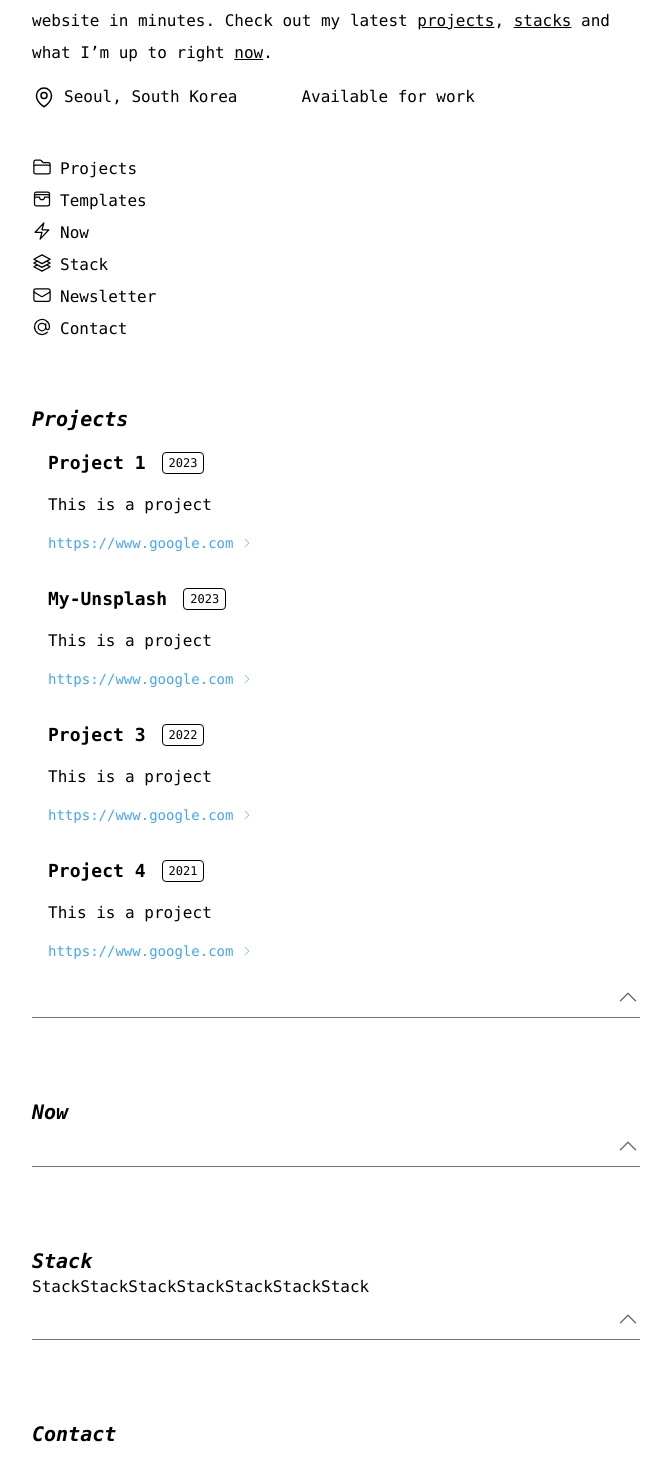
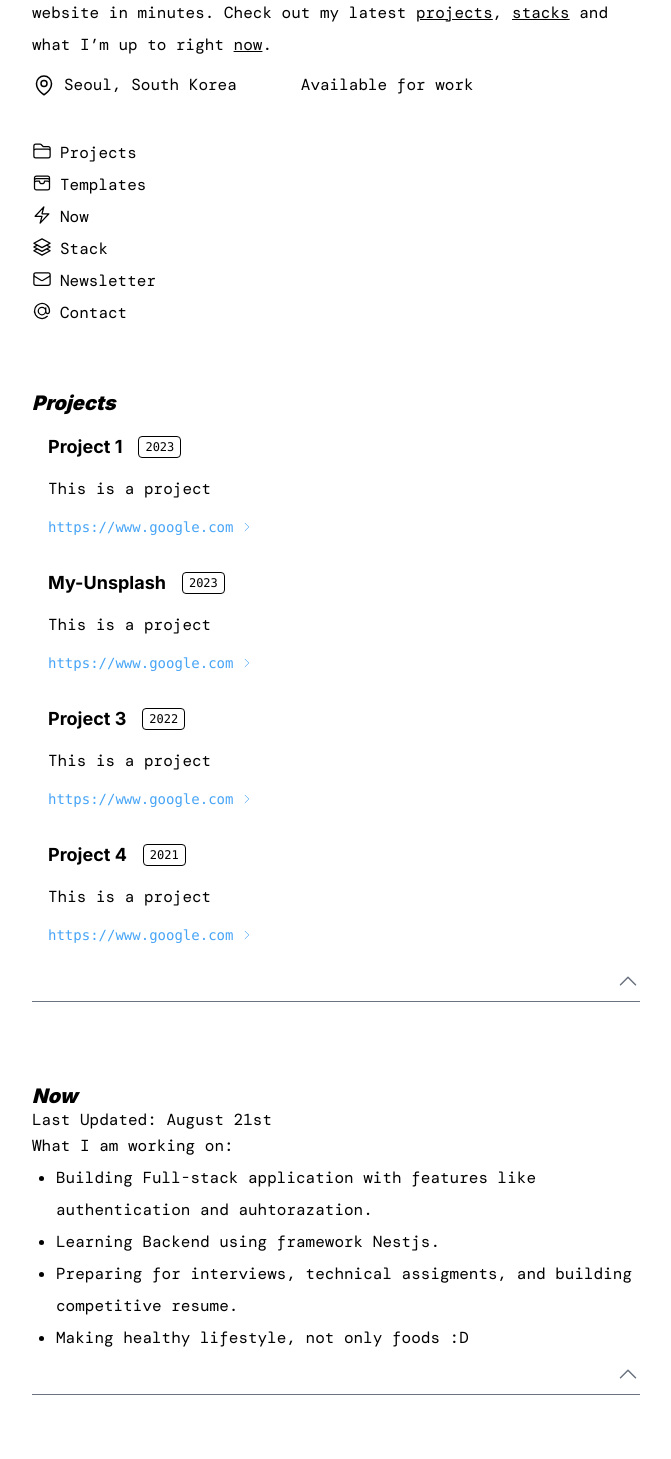
Before and after one commit to unstoppab1e/web-portfolio, a Next.js app: page / in a window 1280 px wide. Shown: the part 251-1710 px from the top of the page, without its empty margins (304-975 px from the left). Built offline with nearby package versions, Linux system fonts and the light colour scheme.

Commit message:
feat: added now, contact, and stack sections

```diff
--- a/src/app/page.tsx
+++ b/src/app/page.tsx
@@ -15,6 +15,8 @@ const mono = DM_Mono({
   weight: '400',
   variable: '--dm-mono',
 })
+
+
 
 export default function Home() {
 
--- a/src/components/Contact.tsx
+++ b/src/components/Contact.tsx
@@ -1,7 +1,7 @@
 export default function Contact() {
   return (
     <div className="pt-16">
-      <h3 className='font-interbold font-black italic text-xl text-black dark:text-white pt-4'>
+      <h3 className='font-inter font-title italic text-xl text-black dark:text-white pt-4'>
         Contact
       </h3>
     </div>
--- a/src/components/Description.tsx
+++ b/src/components/Description.tsx
@@ -27,7 +27,7 @@ const Description = () => {
     }
   }
   return (
-    <div className='flex-row text-base font-normal tracking-normal leading-loose mb-5 text-left'>
+    <div className='font-dmmono line-mono flex-row text-mono font-normal tracking-normal mb-5 text-left'>
       <p className='mt-3'>
         Front-end developer
       </p>
--- a/src/components/Now.tsx
+++ b/src/components/Now.tsx
@@ -1,9 +1,28 @@
+import React from 'react'
+
 export default function Now() {
   return (
-    <div id='now' className="pt-16">
-      <h3 className='font-interbold font-black italic text-xl text-black dark:text-white pt-4'>
+    <div id='now' className="h-full pt-16 leading-tight">
+      <h3 className='font-inter font-title italic text-xl text-black dark:text-white pt-4'>
         Now
       </h3>
+      <div className="flex-col font-dmmono">
+        <p>
+          Last Updated: August 21st
+        </p>
+        <div className='leading-loose'>
+          <h2>
+            What I am working on:
+          </h2>
+          <ul className='list-disc ml-6 line-custom'>
+            <li className=''>Building Full-stack application with features like authentication and auhtorazation.</li>
+            <li>Learning Backend using framework Nestjs.</li>
+            <li>Preparing for interviews, technical assigments, and building competitive resume.</li>
+            <li>Making healthy lifestyle, not only foods :D</li>
+          </ul>
+        </div>
+
+      </div>
     </div>
   )
 }
--- a/src/components/Overview.tsx
+++ b/src/components/Overview.tsx
@@ -2,7 +2,7 @@ import React from 'react'
 
 const Overview = () => {
   return (
-    <div className='pt-6 text-base'>
+    <div className='pt-6 font-dmmono text-base'>
         <div className="flex flex-col flex-initial gap-2">
             <a href='./#projects' className='flex gap-2 align-center font-normal cursor-pointer'>
                 <svg xmlns="http://www.w3.org/2000/svg" fill="none" viewBox="0 0 24 24" strokeWidth={1.5} stroke="currentColor" className="w-5 h-5">
--- a/src/components/Projects.tsx
+++ b/src/components/Projects.tsx
@@ -1,5 +1,11 @@
 import React from 'react'
-import BreakLines from './BreakLines';
+import { Inter } from 'next/font/google';
+
+const inter = Inter({
+  subsets: ["latin"],
+  weight: ['700', '900'],
+  variable: '--inter',
+})
 
 const Projects = () => {
 
@@ -33,7 +39,7 @@ const Projects = () => {
   return (
     <><div id='projects' className='pt-12'>
           <div>
-              <h3 className='font-interbold font-black italic text-xl text-black dark:text-white pt-4'>
+              <h3 className='font-inter font-title italic text-xl text-black dark:text-white pt-4'>
                   Projects
               </h3>
           </div>
@@ -49,7 +55,7 @@ const Projects = () => {
                                   <p className='text-xs font-normal dark:text-white text '>{project.year}</p>
                               </div>
                           </div>
-                          <div>{project.description}</div>
+                          <div className='font-dmmono'>{project.description}</div>
                           <div className='text-sm font-mono text-[#46a4f6]'>
                               <a href={project.link} className='flex items-center gap-2'>
                                   {project.link}
--- a/src/components/Stack.tsx
+++ b/src/components/Stack.tsx
@@ -1,7 +1,7 @@
 export default function Stack() {
   return (
     <div id="stack" className="pt-16">
-      <h3 className='font-interbold font-black italic text-xl text-black dark:text-white pt-4'>
+      <h3 className='font-inter font-title italic text-xl text-black dark:text-white pt-4'>
         Stack
       </h3>
       <div className="flex column-2">
--- a/tailwind.config.ts
+++ b/tailwind.config.ts
@@ -9,8 +9,17 @@ const config: Config = {
   ],
   theme: {
     extend: {
+      lineHeight: {
+        custom: '1.25',
+        mono: '1.75',
+      },
       fontFamily: {
-        dmmono: ['var(--dmmono)'],
+        dmmono: ['DM Mono', 'monospace'],
+        inter: ['Inter', 'sans-serif'],
+      },
+      fontWeight: {
+        title: '900',
+        normal: '400',
       },
       backgroundImage: {
         'gradient-radial': 'radial-gradient(var(--tw-gradient-stops))',
```
